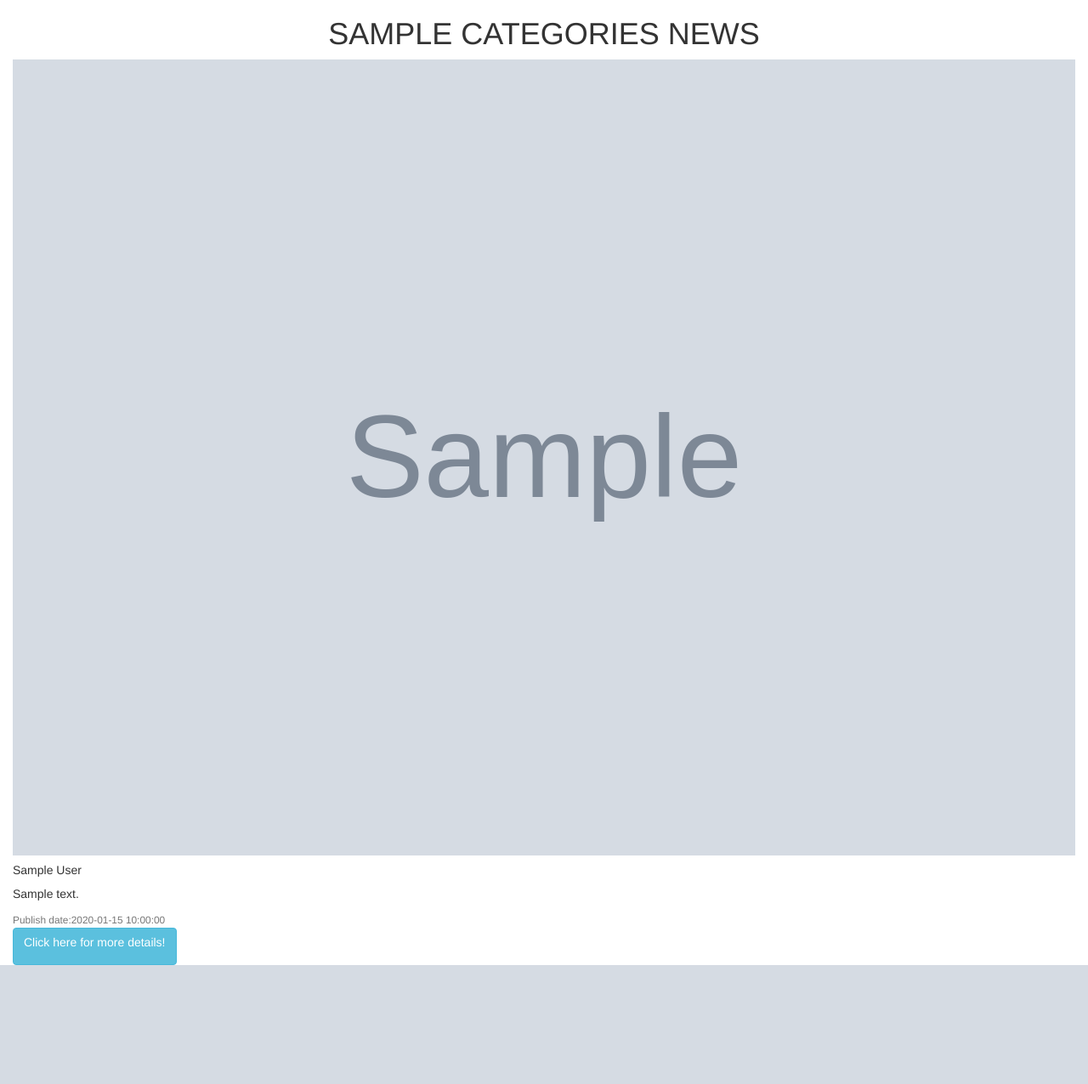
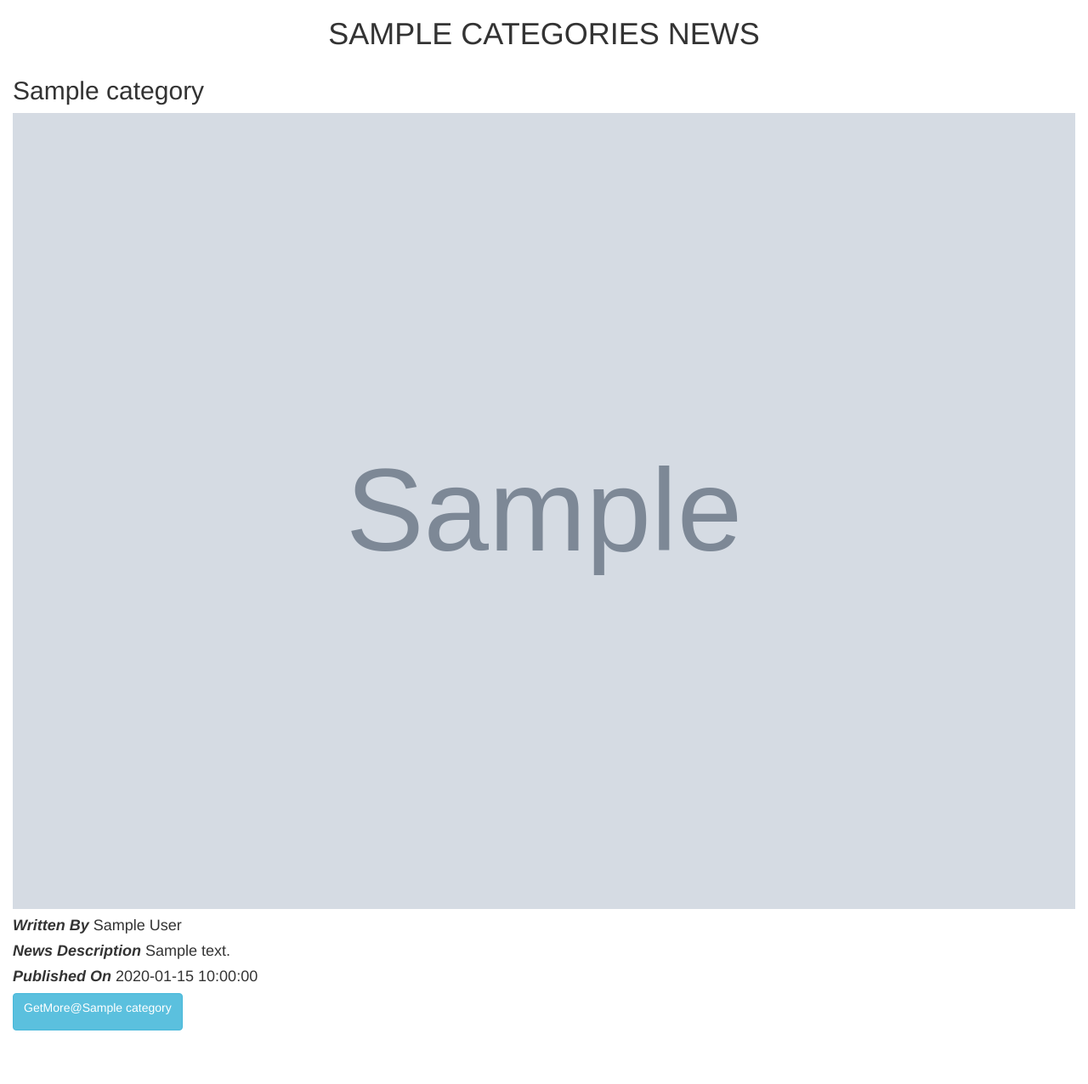
Before and after one commit to Akumucollins/News_Headlines, a Flask app: template app/templates/categories.html in a window 1280 px wide. Shown: the part 52-1328 px from the top of the page at 85% size. Before the commit the page ends 1188 px from the top, so only its background shows below. Run offline with Flask 2, Linux system fonts and the light colour scheme; the template is opened without the code that fills it: most values are stand-ins (such as "Sample title", 1, 10 or a date in 2020); grey boxes marked "Sample" are stand-in pictures; parts of the project's set-up code (start-up, migrations or seed data) failed here and were passed over; some libraries are stand-ins or nearby versions.

Commit message:
renamed articles.html, updated the request.py and view.py and changed the content block in the categories.html

```diff
--- a/app/main/views.py
+++ b/app/main/views.py
@@ -18,7 +18,7 @@ def index():
     health_sources = get_sources('health')
     science_sources = get_sources('science')
 
-    title = 'Highlight News Source '
+    title = 'News Source '
     return render_template('index.html',title=title,business = business_sources,health=health_sources,science=science_sources,sports = sports_sources, technology = technology_sources,entertainment = entertainment_sources ,general=general_sources)
 
 @main.route('/article/<id>')
--- a/app/request.py
+++ b/app/request.py
@@ -1,5 +1,5 @@
 import urllib.request,json
-from .models import Article, Category, Source , Headlines
+from .models import Article, Category, Source
 
 #getting api key
 api_key = None
--- a/app/templates/categories.html
+++ b/app/templates/categories.html
@@ -6,16 +6,19 @@
         <div class="container-fluid">
             <div class="cards-columns">
                 {% for category in category %}
-                <div class="card d-flex">
-                    <img class="card" src="{{category.urlToImage}}" alt="{{category.title}}" style="width:100%;">
+                <div class="card" style=" width:100%; margin-bottom:5%; margin-left:0%;">
+                    <div class="card-header">
+                        <h2>{{category.title}}</h2>
+                      </div>
                     <div class="card-body">
-                        <h5 class="card-title">{{category.author}}</h5>
-                        <p class="card-text">{{category.description}}</p>
-                        <small class="text-muted">Publish date:{{category.publishedAt}}</small>
+                        <img class="card" src="{{category.urlToImage}}" alt="{{category.title}}" style="width:100%;">
+                        <h4><b><i>Written By </i></b>{{category.author}}</h4>
+                        <h4><b><i>News Description </i></b>{{category.description}}</h4>
+                        <h4><b><i>Published On </i></b> {{category.publishedAt}}</h4>
                     </div>
                     <div class="card-footer">
                         <a class="btn btn-info" href="{{category.url}}">
-                            <p class="card-text">Click here for more details!</p>
+                            <p class="card-text text-center">GetMore@{{category.name}}</p>
                         </a>
                     </div>
                 </div>
```
Also changed, not shown: app/templates/article.html (added, +25 -0 lines), app/templates/articles.html (deleted, +0 -26 lines).
